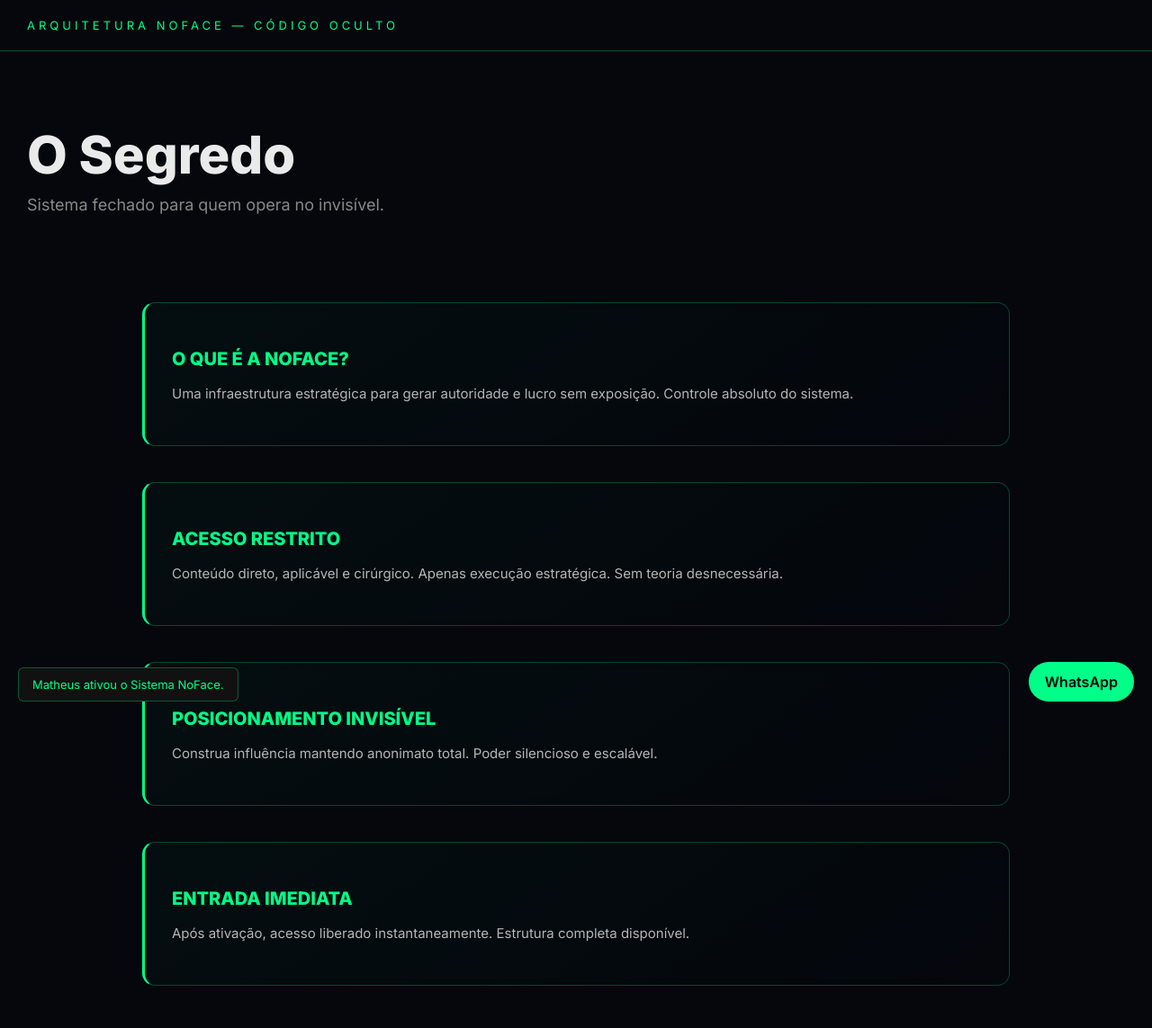
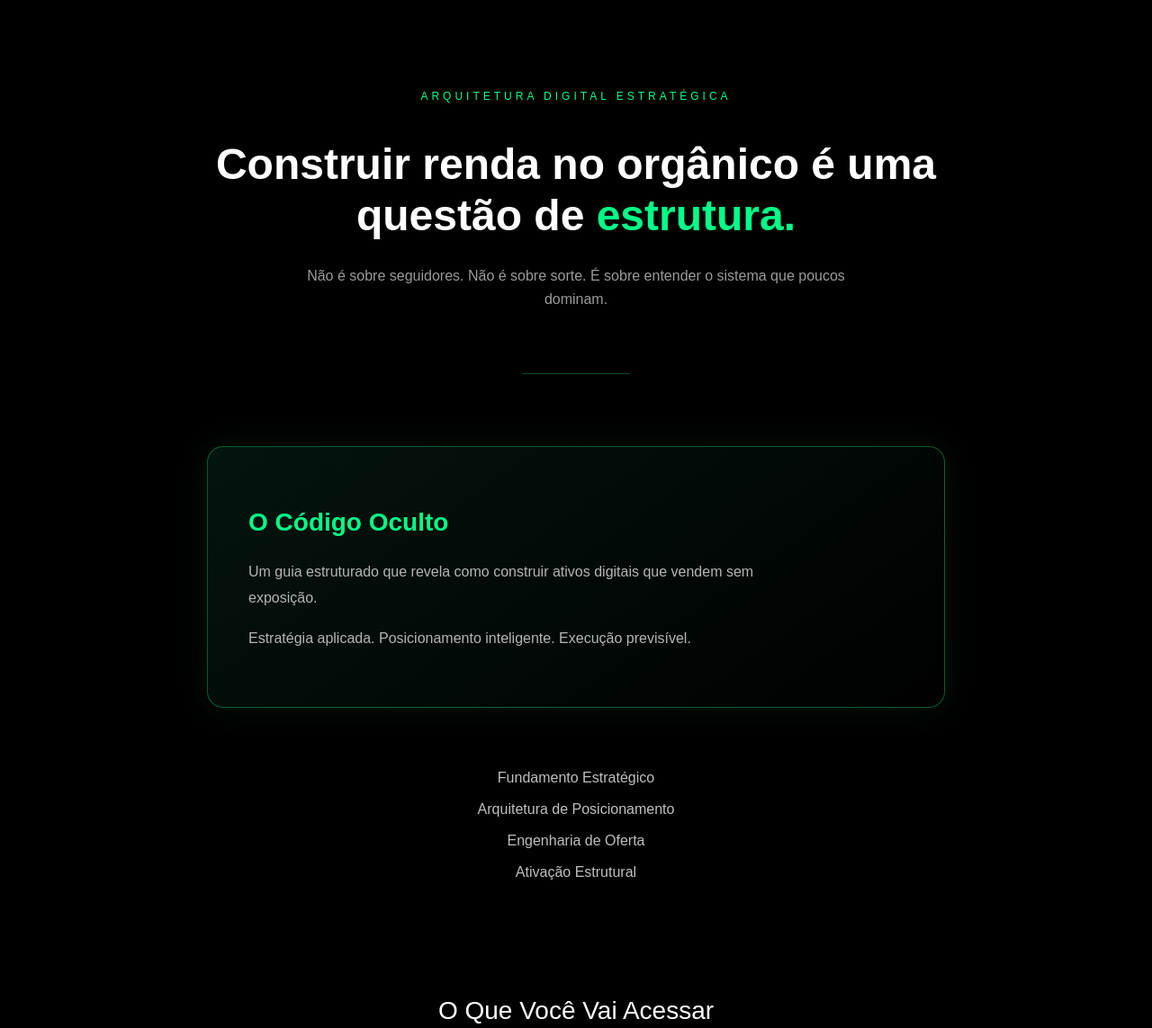
Before and after one commit to nanrri/Marketing-, a plain HTML site: page index.html in a window 1280 px wide. Shown: the top 1143 px of the page at 90% size. Drawn offline with Linux system fonts and the light colour scheme.

Commit message:
Update title and styles in index.html

```diff
--- a/index.html
+++ b/index.html
@@ -3,184 +3,233 @@
 <head>
 <meta charset="UTF-8">
 <meta name="viewport" content="width=device-width, initial-scale=1.0">
-<title>Arquitetura NoFace – Código Oculto</title>
+<title>Infraestrutura NoFace — Código Oculto</title>
 
 <style>
-@import url('https://fonts.googleapis.com/css2?family=Inter:wght@300;400;600;800&display=swap');
-
 body{
     margin:0;
-    background:#05070d;
-    font-family:'Inter',sans-serif;
-    color:#eaeaea;
-    overflow-x:hidden;
+    background:#000;
+    font-family:Arial, Helvetica, sans-serif;
+    color:#fff;
 }
 
-/* Linha tecnológica topo */
-.top-line{
-    padding:20px 30px;
-    font-size:13px;
-    letter-spacing:4px;
-    color:#00ff88;
-    border-bottom:1px solid rgba(0,255,136,0.3);
+section{
+    max-width:820px;
+    margin:auto;
+    padding:100px 25px;
 }
 
-/* Título */
-.hero{
-    padding:80px 30px 40px 30px;
-    max-width:900px;
+.top-mini{
+    text-align:center;
+    color:#00ff88;
+    letter-spacing:4px;
+    font-size:12px;
+    margin-bottom:25px;
 }
 
-.hero h1{
-    font-size:58px;
-    font-weight:800;
-    margin:0;
+h1{
+    font-size:48px;
+    text-align:center;
+    line-height:1.2;
+    margin-bottom:25px;
 }
 
-.hero p{
-    margin-top:10px;
-    color:#888;
-    font-size:18px;
+.neon{
+    color:#00ff88;
 }
 
-/* Blocos tecnológicos */
-.section{
-    max-width:900px;
-    margin:40px auto;
-    padding:30px;
-    border:1px solid rgba(0,255,136,0.25);
-    border-left:3px solid #00ff88;
-    background:linear-gradient(145deg, rgba(0,255,136,0.03), transparent);
-    border-radius:14px;
-    backdrop-filter:blur(6px);
-    transition:0.4s;
-}
-
-.section:hover{
-    border-color:#00ff88;
-    box-shadow:0 0 25px rgba(0,255,136,0.08);
-}
-
-.section h3{
-    color:#00ff88;
-    margin-bottom:10px;
-    font-size:20px;
-}
-
-.section p{
-    color:#b5b5b5;
-    font-size:15px;
+.sub{
+    text-align:center;
+    color:#9a9a9a;
+    max-width:650px;
+    margin:0 auto;
     line-height:1.6;
 }
 
-/* CTA */
-.cta-area{
-    text-align:center;
-    padding:80px 20px;
+.divisor{
+    height:1px;
+    width:120px;
+    background:#00ff88;
+    margin:70px auto;
+    opacity:0.3;
 }
 
-.cta-btn{
-    padding:18px 50px;
-    font-size:18px;
-    font-weight:700;
-    border:none;
-    border-radius:8px;
+.card{
+    margin-top:80px;
+    padding:45px;
+    border-radius:18px;
+    border:1px solid rgba(0,255,136,0.35);
+    background:linear-gradient(145deg,#04140f,#000);
+    box-shadow:0 0 35px rgba(0,255,136,0.08);
+}
+
+.card h2{
+    color:#00ff88;
+    margin-bottom:25px;
+    font-size:28px;
+}
+
+.card p{
+    color:#b5b5b5;
+    line-height:1.8;
+    max-width:600px;
+}
+
+.lista{
+    text-align:center;
+    margin-top:60px;
+    color:#bfbfbf;
+    line-height:2.2;
+}
+
+.titulo-sec{
+    text-align:center;
+    font-size:28px;
+    margin-top:120px;
+    margin-bottom:60px;
+}
+
+.bloco{
+    border:1px solid rgba(0,255,136,0.25);
+    border-radius:16px;
+    padding:35px;
+    margin:25px 0;
+    background:#050505;
+}
+
+.bloco h3{
+    color:#00ff88;
+    margin-bottom:15px;
+}
+
+.bloco p{
+    color:#b5b5b5;
+    line-height:1.7;
+}
+
+.preco-area{
+    text-align:center;
+    margin-top:120px;
+}
+
+.preco-antigo{
+    text-decoration:line-through;
+    color:#666;
+    font-size:16px;
+}
+
+.preco{
+    font-size:50px;
+    font-weight:bold;
+    margin:15px 0;
+}
+
+.liberacao{
+    color:#00ff88;
+    letter-spacing:3px;
+    font-size:12px;
+}
+
+.botao{
+    display:inline-block;
+    margin-top:35px;
+    padding:18px 55px;
     background:#00ff88;
     color:#000;
-    cursor:pointer;
-    animation:breath 2.5s infinite;
+    font-weight:bold;
+    border-radius:12px;
+    text-decoration:none;
     transition:0.3s;
 }
 
-.cta-btn:hover{
-    transform:scale(1.05);
-    box-shadow:0 0 25px rgba(0,255,136,0.5);
-}
-
-@keyframes breath{
-    0%{box-shadow:0 0 0px rgba(0,255,136,0.4);}
-    50%{box-shadow:0 0 20px rgba(0,255,136,0.4);}
-    100%{box-shadow:0 0 0px rgba(0,255,136,0.4);}
-}
-
-/* WhatsApp */
-.whatsapp{
-    position:fixed;
-    right:20px;
-    bottom:20px;
-    background:#00ff88;
-    color:#000;
-    padding:12px 18px;
-    border-radius:30px;
-    font-weight:600;
-    text-decoration:none;
-}
-
-/* Compradores */
-.popup{
-    position:fixed;
-    left:20px;
-    bottom:20px;
-    background:#111;
-    color:#00ff88;
-    padding:10px 15px;
-    border-radius:6px;
-    font-size:13px;
-    border:1px solid rgba(0,255,136,0.3);
+.botao:hover{
+    opacity:0.85;
 }
 </style>
 </head>
 
 <body>
 
-<div class="top-line">
-ARQUITETURA NOFACE — CÓDIGO OCULTO
+<section>
+
+<div class="top-mini">
+ARQUITETURA DIGITAL ESTRATÉGICA
 </div>
 
-<div class="hero">
-<h1>O Segredo</h1>
-<p>Sistema fechado para quem opera no invisível.</p>
+<h1>
+Construir renda no orgânico é uma questão de <span class="neon">estrutura.</span>
+</h1>
+
+<p class="sub">
+Não é sobre seguidores. Não é sobre sorte.
+É sobre entender o sistema que poucos dominam.
+</p>
+
+<div class="divisor"></div>
+
+<div class="card">
+<h2>O Código Oculto</h2>
+
+<p>
+Um guia estruturado que revela como construir ativos digitais
+que vendem sem exposição.
+</p>
+
+<p>
+Estratégia aplicada. Posicionamento inteligente.
+Execução previsível.
+</p>
 </div>
 
-<div class="section">
-<h3>O QUE É A NOFACE?</h3>
-<p>Uma infraestrutura estratégica para gerar autoridade e lucro sem exposição. Controle absoluto do sistema.</p>
+<div class="lista">
+Fundamento Estratégico<br>
+Arquitetura de Posicionamento<br>
+Engenharia de Oferta<br>
+Ativação Estrutural
 </div>
 
-<div class="section">
-<h3>ACESSO RESTRITO</h3>
-<p>Conteúdo direto, aplicável e cirúrgico. Apenas execução estratégica. Sem teoria desnecessária.</p>
+<div class="titulo-sec">
+O Que Você Vai Acessar
 </div>
 
-<div class="section">
-<h3>POSICIONAMENTO INVISÍVEL</h3>
-<p>Construa influência mantendo anonimato total. Poder silencioso e escalável.</p>
+<div class="bloco">
+<h3>01 — Fundamento Estratégico</h3>
+<p>
+Base mental e estrutural para operar no orgânico com controle.
+</p>
 </div>
 
-<div class="section">
-<h3>ENTRADA IMEDIATA</h3>
-<p>Após ativação, acesso liberado instantaneamente. Estrutura completa disponível.</p>
+<div class="bloco">
+<h3>02 — Engenharia de Oferta</h3>
+<p>
+Criação de oferta vendável e copy estratégica sem dependência de audiência.
+</p>
 </div>
 
-<div class="cta-area">
-<button class="cta-btn">ATIVAR ACESSO</button>
+<div class="bloco">
+<h3>03 — Sistema de Ativação</h3>
+<p>
+Modelo replicável para crescimento previsível e escalável.
+</p>
 </div>
 
-<a class="whatsapp" href="https://wa.me/5542991229786" target="_blank">
-WhatsApp
+<div class="preco-area">
+
+<div class="titulo-sec">
+Infraestrutura NoFace — Código Oculto
+</div>
+
+<div class="preco-antigo">De R$97,00</div>
+<div class="preco">Por R$23,97</div>
+<div class="liberacao">LIBERAÇÃO TEMPORÁRIA</div>
+
+<a href="https://pay.kiwify.com.br/1hpTVDK" class="botao">
+ATIVAR ACESSO
 </a>
 
-<div class="popup" id="popup">
-Bruno ativou o Sistema NoFace.
 </div>
 
-<script>
-const nomes = ["Lucas","Rafael","Bruno","Matheus","André","Gustavo","Felipe","Caio","Vinicius"];
-setInterval(()=>{
-    const nome = nomes[Math.floor(Math.random()*nomes.length)];
-    document.getElementById("popup").innerText = nome + " ativou o Sistema NoFace.";
-},5000);
-</script>
+</section>
 
 </body>
 </html>
```
